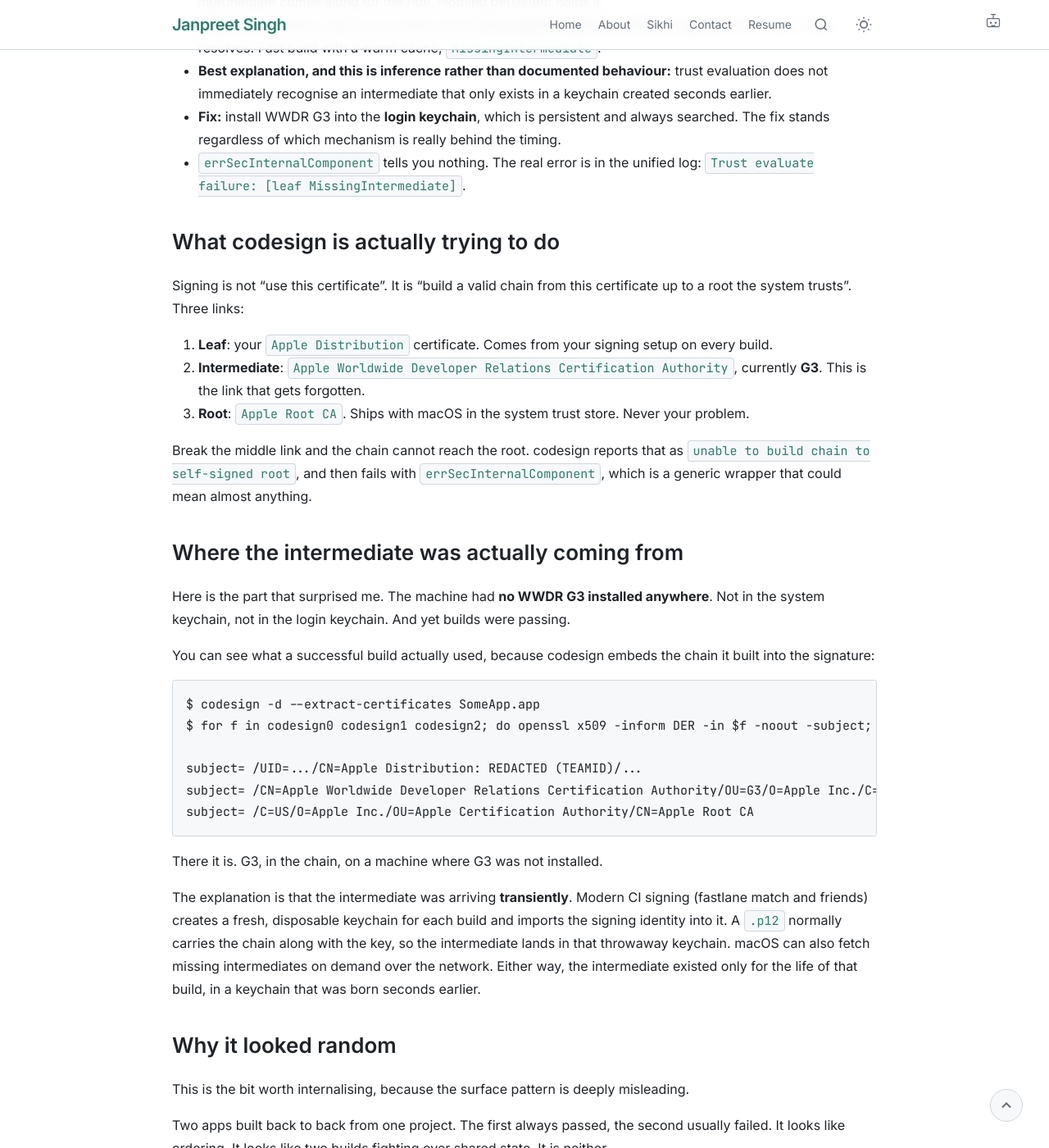
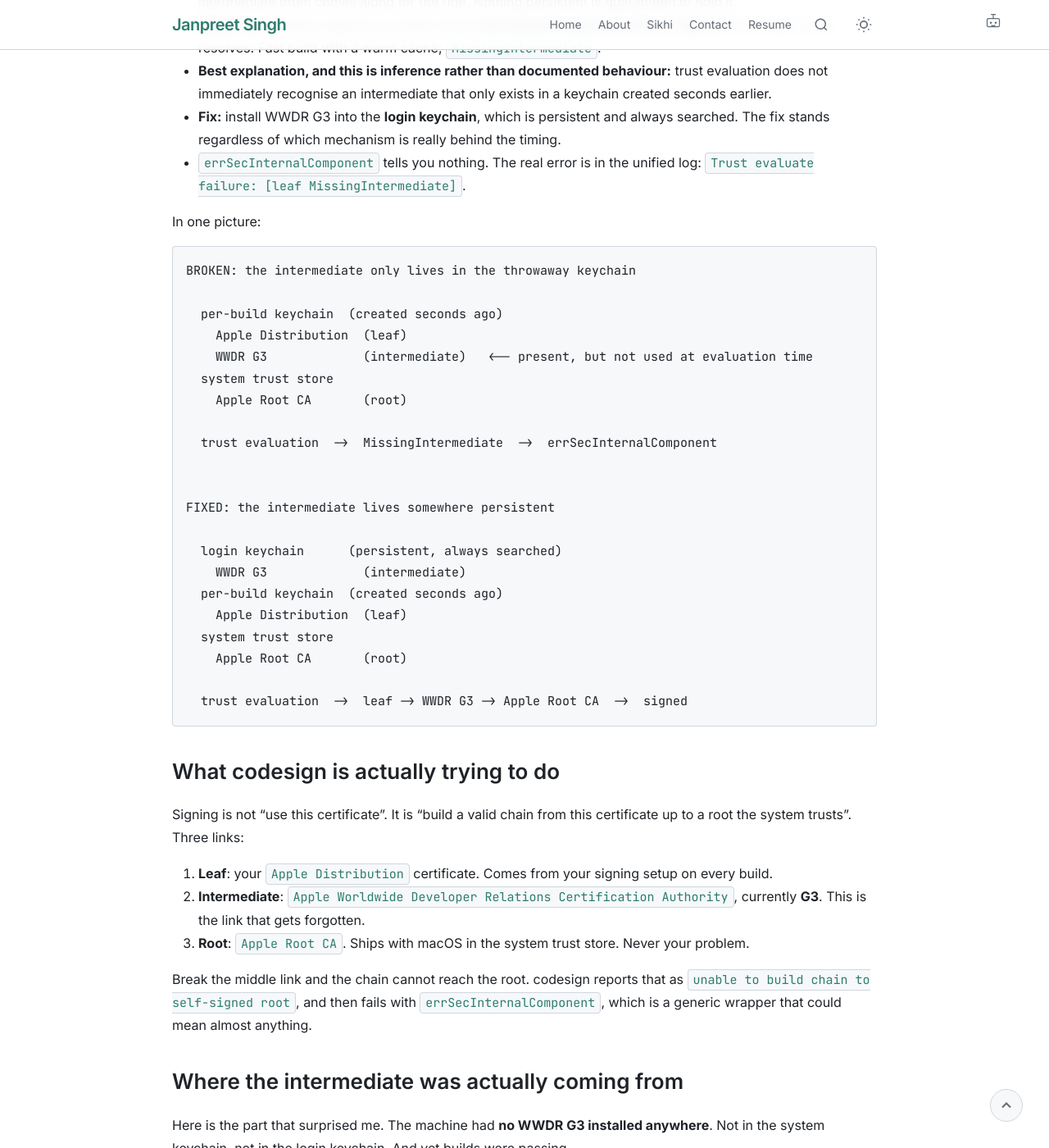
Before and after one commit to janpreet/vigilant-dollop, a Jekyll site: the page built from _posts/2026-07-15-codesign-missing-intermediate.md, in a window 1280 px wide and 1400 px high, scrolled down 901 px. Shown: the whole window at 82% size. Built offline with Jekyll 4.4.1, drawn with Linux system fonts in a browser that asks for light colours; comment, search, counter and statistics services are not loaded; some of the changed text lies outside the part shown.

Commit message:
Add a chain diagram and soften wording where the evidence does not reach.

````diff
--- a/_posts/2026-07-15-codesign-missing-intermediate.md
+++ b/_posts/2026-07-15-codesign-missing-intermediate.md
@@ -31,7 +31,7 @@ Here is what is actually going on.
 - The root ships with macOS. The leaf arrives with your signing identity. The **intermediate is the
   one nobody installs on purpose**, and on a fresh CI box it may not be permanently installed at all.
 - CI tooling creates a **brand new throwaway keychain per build** and imports the identity into it.
-  The intermediate comes along for the ride. Nothing persistent holds it.
+  The intermediate often comes along for the ride. Nothing persistent is guaranteed to hold it.
 - **Observed:** whether signing succeeds tracks **how long the build ran before it signed**. Slow
   build, chain resolves. Fast build with a warm cache, `MissingIntermediate`.
 - **Best explanation, and this is inference rather than documented behaviour:** trust evaluation does
@@ -40,6 +40,32 @@ Here is what is actually going on.
   fix stands regardless of which mechanism is really behind the timing.
 - `errSecInternalComponent` tells you nothing. The real error is in the unified log:
   `Trust evaluate failure: [leaf MissingIntermediate]`.
+
+In one picture:
+
+```text
+BROKEN: the intermediate only lives in the throwaway keychain
+
+  per-build keychain  (created seconds ago)
+    Apple Distribution  (leaf)
+    WWDR G3             (intermediate)   <-- present, but not used at evaluation time
+  system trust store
+    Apple Root CA       (root)
+
+  trust evaluation  ->  MissingIntermediate  ->  errSecInternalComponent
+
+
+FIXED: the intermediate lives somewhere persistent
+
+  login keychain      (persistent, always searched)
+    WWDR G3             (intermediate)
+  per-build keychain  (created seconds ago)
+    Apple Distribution  (leaf)
+  system trust store
+    Apple Root CA       (root)
+
+  trust evaluation  ->  leaf -> WWDR G3 -> Apple Root CA  ->  signed
+```
 
 ## What codesign is actually trying to do
 
@@ -76,10 +102,11 @@ There it is. G3, in the chain, on a machine where G3 was not installed.
 
 The explanation is that the intermediate was arriving **transiently**. Modern CI signing (fastlane
 match and friends) creates a fresh, disposable keychain for each build and imports the signing
-identity into it. A `.p12` normally carries the chain along with the key, so the intermediate lands
-in that throwaway keychain. macOS can also fetch missing intermediates on demand over the network.
-Either way, the intermediate existed only for the life of that build, in a keychain that was born
-seconds earlier.
+identity into it. A `.p12` often carries the chain along with the key, though not always, so the
+intermediate usually lands in that throwaway keychain. macOS can also retrieve a missing intermediate
+on demand, depending on network availability and on the certificate carrying the metadata that says
+where to fetch it, so that path is not guaranteed either. Either way, the intermediate existed only
+for the life of that build, in a keychain that was born seconds earlier.
 
 ## Why it looked random
 
@@ -243,7 +270,8 @@ pattern, not a diagnosis.
 
 **Ephemeral keychains quietly assume immediacy.** Creating a throwaway keychain per build is good
 hygiene, and it silently assumes everything you put in it is usable right away. On this machine it
-was not. Anything needed for chain building belongs somewhere persistent.
+was not. In practice, for CI runners, anything needed for chain building is safest in a persistent
+keychain.
 
 ## References
 
````
